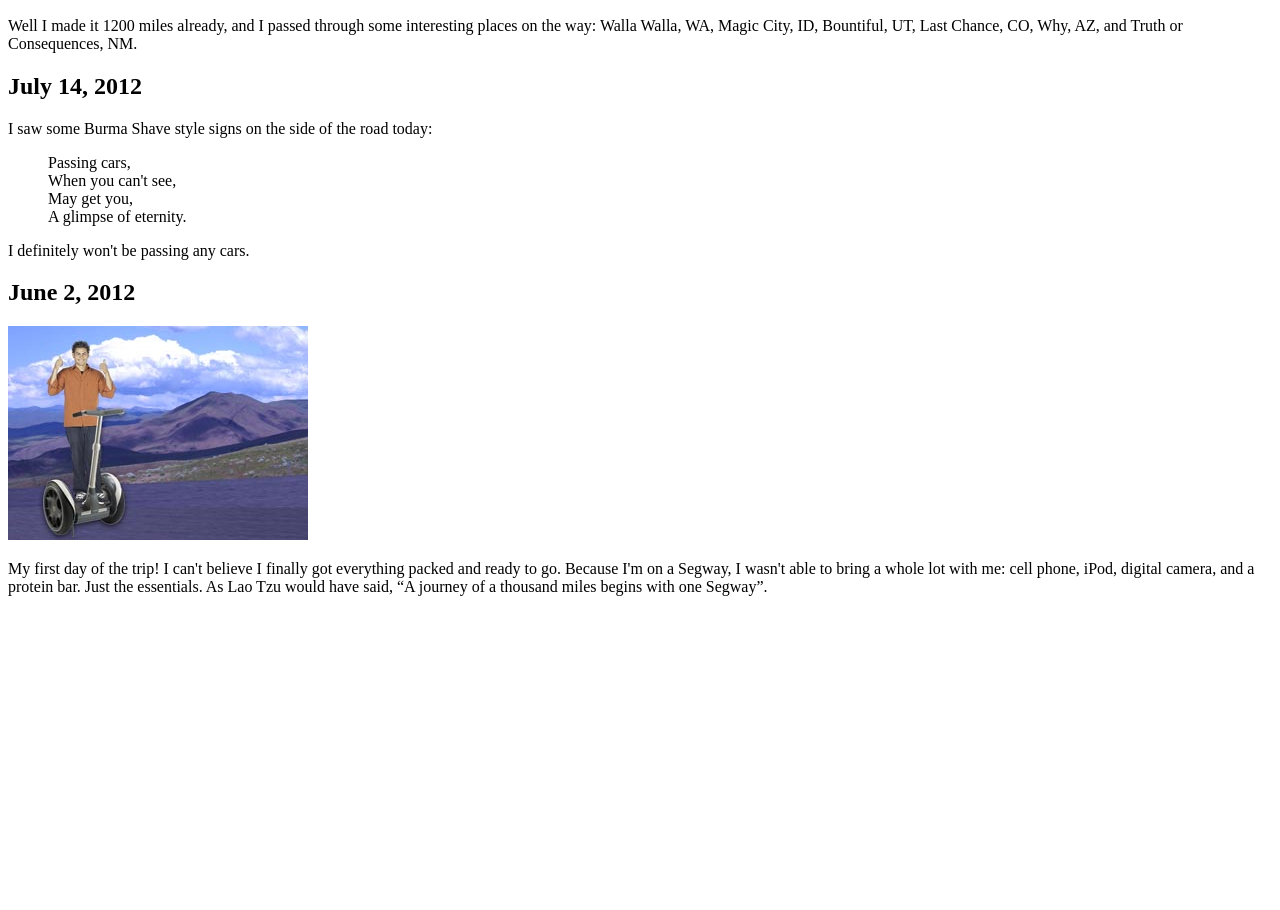
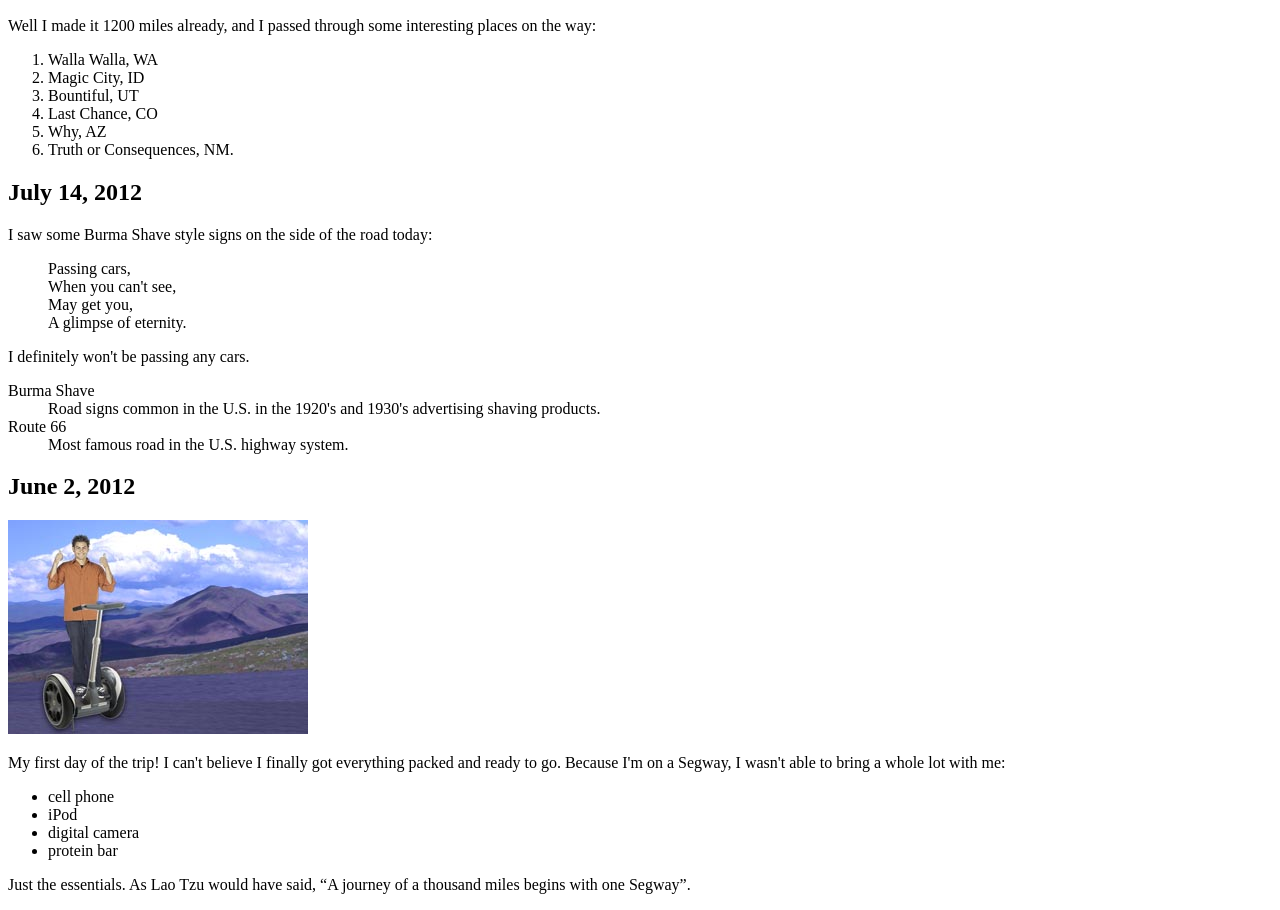
Before and after one commit to JamesBlocker/Segway, a plain HTML site: page index.html in a window 1280 px wide. Shown: the part 382-1292 px from the top of the page. Before the commit the page ends 994 px from the top, so only its background shows below. Drawn offline with Linux system fonts and the light colour scheme.

Commit message:
add ol, ul, and dl

```diff
--- a/index.html
+++ b/index.html
@@ -9,7 +9,15 @@
 
 		<h2>August 20, 2012</h2>
 		<img src="images/segway2.jpg">
-		<p>Well I made it 1200 miles already, and I passed through some interesting places on the way: Walla Walla, WA, Magic City, ID, Bountiful, UT, Last Chance, CO, Why, AZ, and Truth or Consequences, NM.</p>
+		<p>Well I made it 1200 miles already, and I passed through some interesting places on the way:</p>
+		<ol>
+			<li>Walla Walla, WA</li>
+			<li>Magic City, ID</li>
+			<li>Bountiful, UT</li>
+			<li>Last Chance, CO</li>
+			<li>Why, AZ</li>
+			<li>Truth or Consequences, NM.</li>
+		</ol>
 
 		<h2>July 14, 2012</h2>
 		<p>I saw some Burma Shave style signs  on the side of the road today:</p>
@@ -20,10 +28,23 @@
 			A glimpse of eternity.<br>
 		</blockquote>
 		<p>I definitely won't be passing any cars.</p>
+		<dl>
+			<dt>Burma Shave</dt>
+			<dd>Road signs  common in the U.S. in the 1920's and 1930's advertising shaving products.</dd>
+			<dt>Route 66</dt>
+			<dd>Most famous road in the U.S. highway system.</dd>
+		</dl>
 
 		<h2>June 2, 2012</h2>
 		<img src="images/segway1.jpg">
-		<p>My first day of the trip! I can't believe I finally got everything packed and ready to go. Because I'm on a Segway, I wasn't able to bring a whole lot with me: cell phone, iPod, digital camera, and a protein bar. Just the essentials. As Lao Tzu would have said, <q>A journey of a thousand miles begins with one Segway</q>.</p>
+		<p>My first day of the trip! I can't believe I finally got everything packed and ready to go. Because I'm on a Segway, I wasn't able to bring a whole lot with me:</p>
+			<ul>
+				<li>cell phone</li>
+				<li>iPod</li>
+				<li>digital camera</li>
+				<li>protein bar</li>
+			</ul>
+		<p>Just the essentials. As Lao Tzu would have said, <q>A journey of a thousand miles begins with one Segway</q>.</p>
 
 	</body>
 </html>
```
